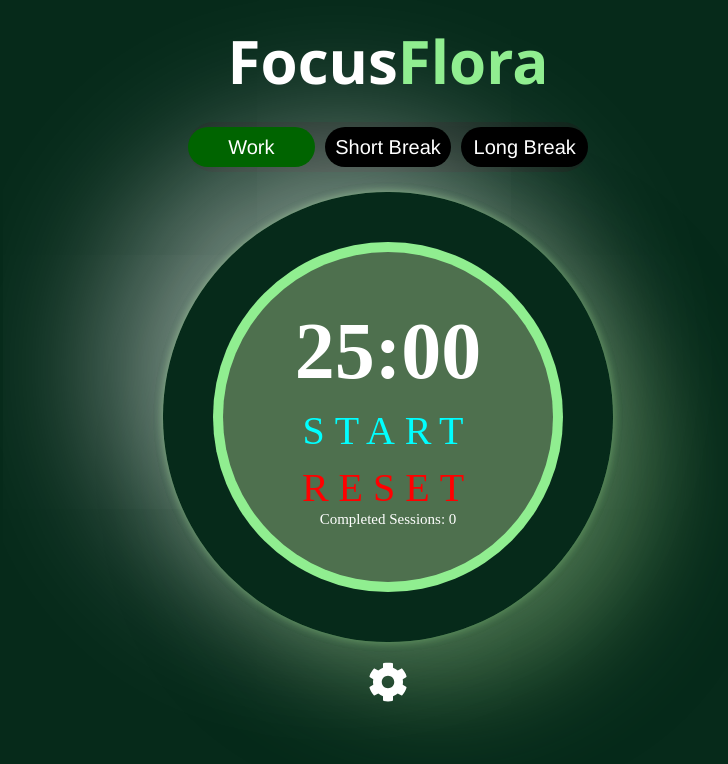
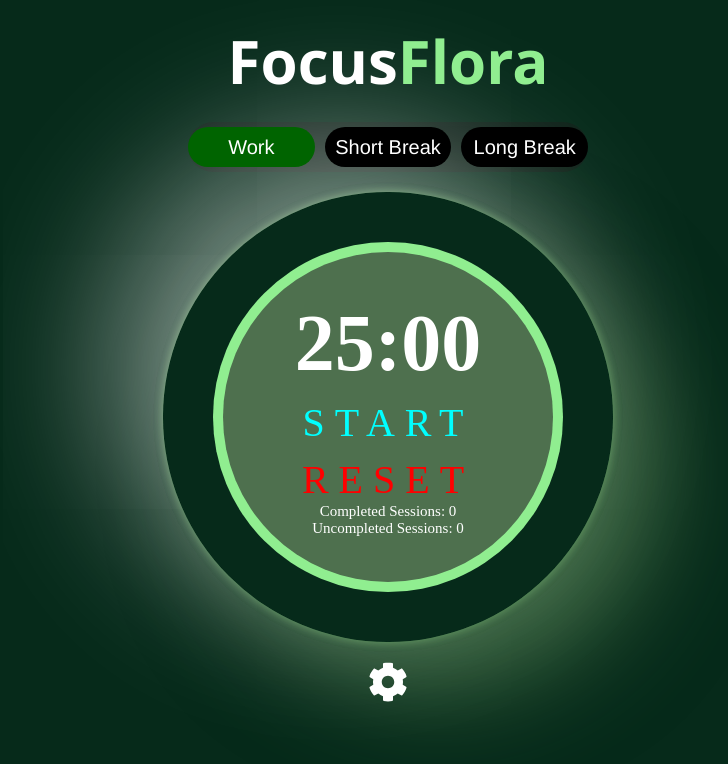
Before and after one commit to Inigojeevan/FocusFlora---GDSC, a React (Vite) app: page / in a window 1280 px wide. Shown: the top 764 px of the page, without its empty margins (252-980 px from the left). Built offline with nearby package versions, Linux system fonts and the light colour scheme.

Commit message:
feat: uncompleted sessions

```diff
--- a/components/Clock.tsx
+++ b/components/Clock.tsx
@@ -5,6 +5,9 @@ import { StateContext } from "./StateProvider";
 const Clock = () => {
     const { time, setTime, isActive, setIsActive, initTime } = useContext(StateContext);
     const [completedSessions, setCompletedSessions] = useState<number>(0);
+    const [uncompletedSessions, setUncompletedSessions] = useState(() => {
+      return parseInt(localStorage.getItem("UncompletedSessions") || "0", 10);
+  });
 
     useEffect(() => {
         const savedTime = JSON.parse(localStorage.getItem("time") || '0');
@@ -45,12 +48,16 @@ const Clock = () => {
             setIsActive(false);
             SessionHandler();
         }
-        console.log(time, isActive);
     }, [time])
 
     const resetTime = () => {
-        setTime(initTime);
-        setIsActive(false);
+      if(isActive && time !== 0) {
+        const uncompleted = uncompletedSessions + 1;
+        localStorage.setItem("UncompletedSessions", String(uncompleted));
+        setUncompletedSessions(uncompleted);
+    }
+    setTime(initTime);
+    setIsActive(false);
     };
 
     const getTime = (time: number) => {
@@ -65,6 +72,7 @@ const Clock = () => {
             <StartPauseButton onClick={activateTimer}>{isActive ? "Pause" : "Start"}</StartPauseButton>
             <ResetButton onClick={resetTime}>Reset</ResetButton>
             <SessionInfo>Completed Sessions: {completedSessions}</SessionInfo>
+            <SessionInfo>Uncompleted Sessions: {uncompletedSessions}</SessionInfo>
         </ClockContainer>
     );
 };
```
